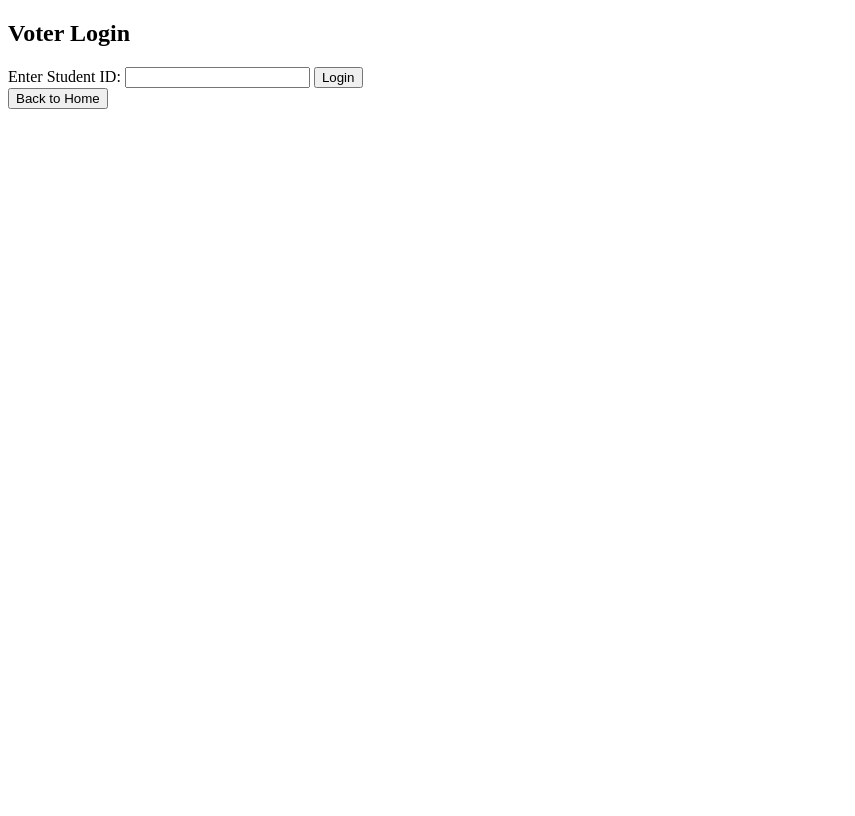
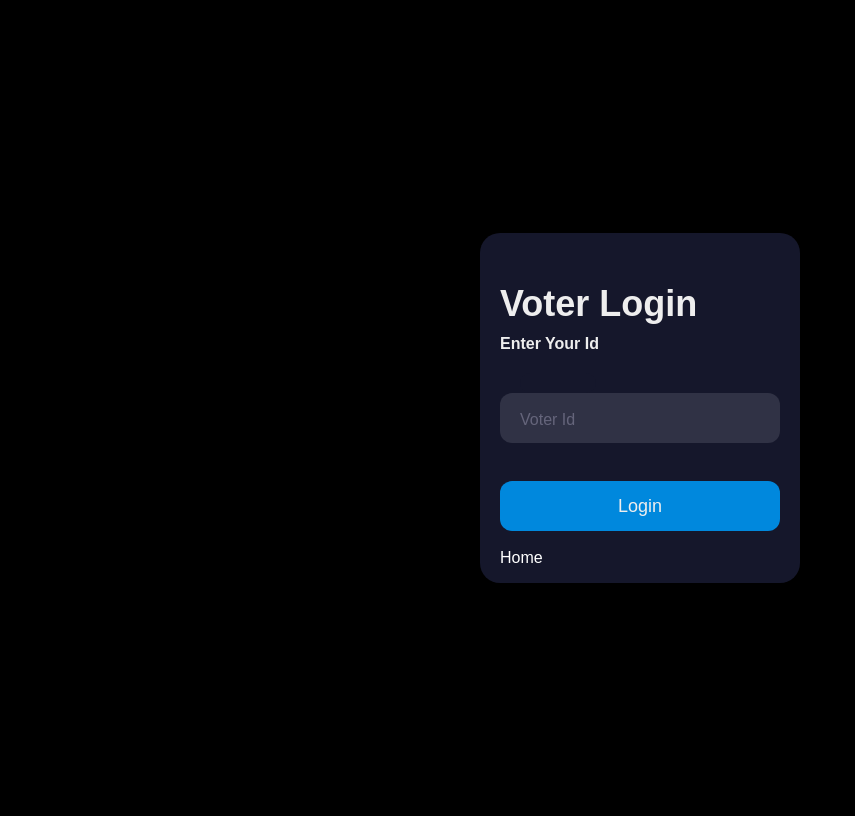
Before and after one commit to muhdzaheermv/votesphere-e-voting, a Django app: page /voter/login/ in a window 1280 px wide. Shown: the whole page, without its empty margins (0-855 px from the left). Before the commit the page ends 109 px from the top, so only its background shows below. Run offline with Django 5.2, Linux system fonts and the light colour scheme.

Commit message:
voter login template updated

```diff
--- /dev/null
+++ b/vote/static/css/voter_login.css
@@ -0,0 +1,125 @@
+body {
+  align-items: center;
+  background-color: #000;
+  display: flex;
+  justify-content: center;
+  height: 100vh;
+}
+
+.form {
+  background-color: #15172b;
+  border-radius: 20px;
+  box-sizing: border-box;
+  height: 350px;
+  padding: 20px;
+  width: 320px;
+}
+
+.title {
+  color: #eee;
+  font-family: sans-serif;
+  font-size: 36px;
+  font-weight: 600;
+  margin-top: 30px;
+}
+
+.subtitle {
+  color: #eee;
+  font-family: sans-serif;
+  font-size: 16px;
+  font-weight: 600;
+  margin-top: 10px;
+}
+
+.input-container {
+  height: 50px;
+  position: relative;
+  width: 100%;
+}
+
+.ic1 {
+  margin-top: 40px;
+}
+
+.ic2 {
+  margin-top: 30px;
+}
+
+.input {
+  background-color: #303245;
+  border-radius: 12px;
+  border: 0;
+  box-sizing: border-box;
+  color: #eee;
+  font-size: 18px;
+  height: 100%;
+  outline: 0;
+  padding: 4px 20px 0;
+  width: 100%;
+}
+
+.cut {
+  background-color: #15172b;
+  border-radius: 10px;
+  height: 20px;
+  left: 20px;
+  position: absolute;
+  top: -20px;
+  transform: translateY(0);
+  transition: transform 200ms;
+  width: 76px;
+}
+
+.cut-short {
+  width: 50px;
+}
+
+.input:focus ~ .cut,
+.input:not(:placeholder-shown) ~ .cut {
+  transform: translateY(8px);
+}
+
+.placeholder {
+  color: #65657b;
+  font-family: sans-serif;
+  left: 20px;
+  line-height: 14px;
+  pointer-events: none;
+  position: absolute;
+  transform-origin: 0 50%;
+  transition: transform 200ms, color 200ms;
+  top: 20px;
+}
+
+.input:focus ~ .placeholder,
+.input:not(:placeholder-shown) ~ .placeholder {
+  transform: translateY(-30px) translateX(10px) scale(0.75);
+}
+
+.input:not(:placeholder-shown) ~ .placeholder {
+  color: #808097;
+}
+
+.input:focus ~ .placeholder {
+  color: #dc2f55;
+}
+
+.submit {
+  background-color: #08d;
+  border-radius: 12px;
+  border: 0;
+  box-sizing: border-box;
+  color: #eee;
+  cursor: pointer;
+  font-size: 18px;
+  height: 50px;
+  margin-top: 38px;
+  margin-bottom: 18px;
+  // outline: 0;
+  text-align: center;
+  width: 100%;
+}
+
+.submit:active {
+  background-color: #06b;
+}
--- a/vote/templates/voter_login.html
+++ b/vote/templates/voter_login.html
@@ -1,33 +1,44 @@
+{% load static %}
 <!DOCTYPE html>
-<html lang="en">
+
+<html>
     <head>
-    <meta charset="UTF-8">
-    <title>Voter Login</title>
+        <meta charset="utf-8">
+        <meta http-equiv="X-UA-Compatible" content="IE=edge">
+        <title></title>
+        <meta name="description" content="">
+        <meta name="viewport" content="width=device-width, initial-scale=1">
+        <link rel="stylesheet" href="{% static 'css/voter_login.css' %}">
     </head>
     <body>
-    <h2>Voter Login</h2>
-
+        <form method="POST" action="/voter/login/">
+            {% csrf_token %}
+        <div class="form">
+            <div class="title">Voter Login</div>
+            <div class="subtitle">Enter Your Id</div>
+            <div class="input-container ic1">
+                <input name="student_id" class="input" type="text" placeholder=" " />
+                <div class="cut"></div>
+                <label for="firstname" class="placeholder">Voter Id</label>
                 {% if error %}
-        <p style="color: red;">{{ error }}</p>
+                    <p style="font-family: sans-serif; margin-top: 10px; color: red; color: red;">{{ error }}</p>
                 {% endif %}
 
                 {% if messages %}
                 {% for message in messages %}
-        <div style="color: red; font-weight: bold;">
+                    <div style="font-family: sans-serif; margin-top: 10px; color: red; font-weight: bold;">
                         {{ message }}
                     </div>
                 {% endfor %}
                 {% endif %}
+            </div>
 
-    <form method="POST" action="/voter/login/">
-        {% csrf_token %}
-        <label for="student_id">Enter Student ID:</label>
-        <input type="text" name="student_id" required>
-        <button type="submit">Login</button>
+            <button type="text" class="submit">Login</button>
+            <a style="font-family: sans-serif;text-align: center; text-decoration: none; color: white;" href="{% url 'index' %}">Home</a>
         </form>
+          </div>
 
-    <a href="/">
-        <button>Back to Home</button>
-    </a>
+
+        <script src="" async defer></script>
     </body>
 </html>
```
Also changed, not shown: vote/templates/voter_login copy.html (added, +33 -0 lines). Lines whose indentation alone changed are shown as unchanged.
